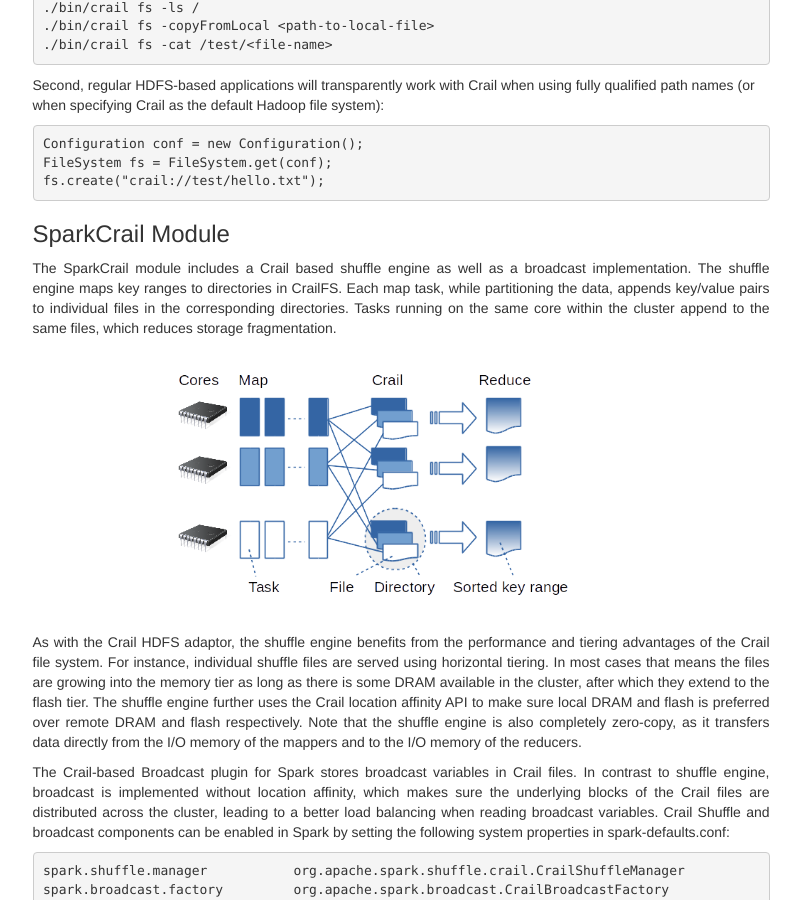
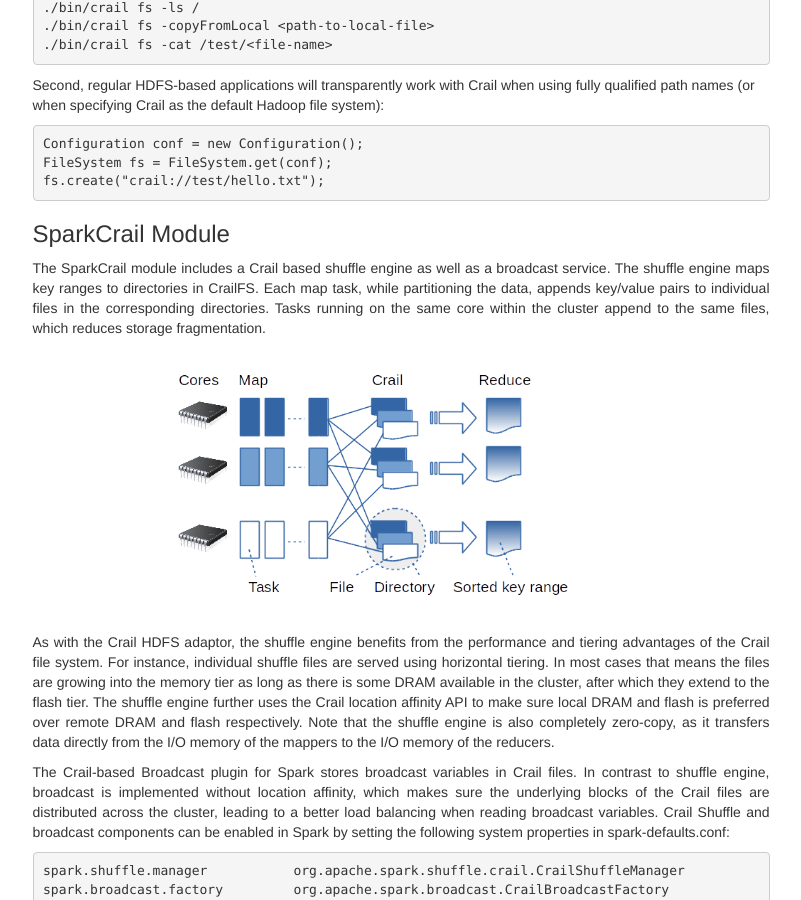
Before and after one commit to apache/incubator-crail-website, a Jekyll site: the page built from overview/index.md, in a window 1280 px wide and 900 px high, scrolled down 2945 px. Shown: the whole window, without its empty margins (239-1040 px from the left). Built offline with Jekyll 4.4.1, drawn with Linux system fonts in a browser that asks for light colours.

Commit message:
Update index.md

```diff
--- a/overview/index.md
+++ b/overview/index.md
@@ -107,7 +107,7 @@
 
 <div style="text-align: justify">
 <p>
-The SparkCrail module includes a Crail based shuffle engine as well as a broadcast implementation. The shuffle engine maps key ranges to directories in CrailFS. Each map task, while partitioning the data, appends key/value pairs to individual files in the corresponding directories. Tasks running on the same core within the cluster append to the same files, which reduces storage fragmentation.
+The SparkCrail module includes a Crail based shuffle engine as well as a broadcast service. The shuffle engine maps key ranges to directories in CrailFS. Each map task, while partitioning the data, appends key/value pairs to individual files in the corresponding directories. Tasks running on the same core within the cluster append to the same files, which reduces storage fragmentation.
 </p>
 </div>
 
@@ -117,7 +117,7 @@
 
 <div style="text-align: justify">
 <p>
-As with the Crail HDFS adaptor, the shuffle engine benefits from the performance and tiering advantages of the Crail file system. For instance, individual shuffle files are served using horizontal tiering. In most cases that means the files are growing into the memory tier as long as there is some DRAM available in the cluster, after which they extend to the flash tier. The shuffle engine further uses the Crail location affinity API to make sure local DRAM and flash is preferred over remote DRAM and flash respectively. Note that the shuffle engine is also completely zero-copy, as it transfers data directly from the I/O memory of the mappers and to the I/O memory of the reducers.
+As with the Crail HDFS adaptor, the shuffle engine benefits from the performance and tiering advantages of the Crail file system. For instance, individual shuffle files are served using horizontal tiering. In most cases that means the files are growing into the memory tier as long as there is some DRAM available in the cluster, after which they extend to the flash tier. The shuffle engine further uses the Crail location affinity API to make sure local DRAM and flash is preferred over remote DRAM and flash respectively. Note that the shuffle engine is also completely zero-copy, as it transfers data directly from the I/O memory of the mappers to the I/O memory of the reducers.
 </p>
 </div>
 
```
